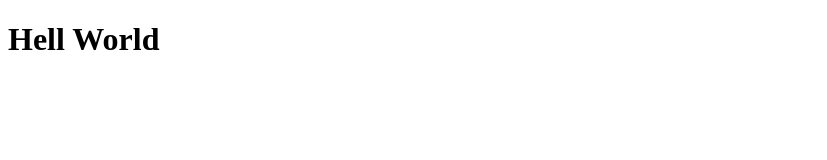
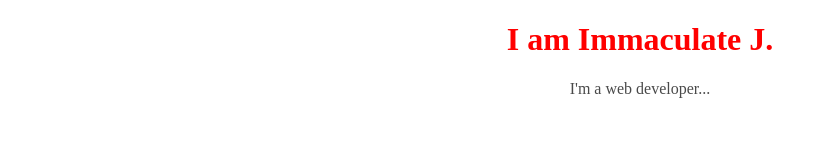
Before and after one commit to imma-ij/portfolio-profile, a plain HTML site: page index.html in a window 1280 px wide. Shown: the whole page, without its empty margins (0-827 px from the left). Drawn offline with Linux system fonts and the light colour scheme.

Commit message:
style.css add color add center text

```diff
--- a/index.html
+++ b/index.html
@@ -4,8 +4,12 @@
     <meta charset="UTF-8">
     <meta name="viewport" content="width=device-width, initial-scale=1.0">
     <title> Immaculate J.K</title>
+    <link rel="stylesheet" href="style.css">
 </head>
 <body>
-   <h1>Hell World </h1>
+    <div class="home">
+        <h1> I am Immaculate J.</h1>
+            <p> I'm a web developer...</p>
+    </div>
 </body>
 </html>
--- a/style.css
+++ b/style.css
@@ -0,0 +1,10 @@
+.home {
+    text-align: center;
+}
+
+.home h1 {
+    color: red;
+}
+.home p {
+    color: rgba(0, 0, 0, 0.714);
+}
```
